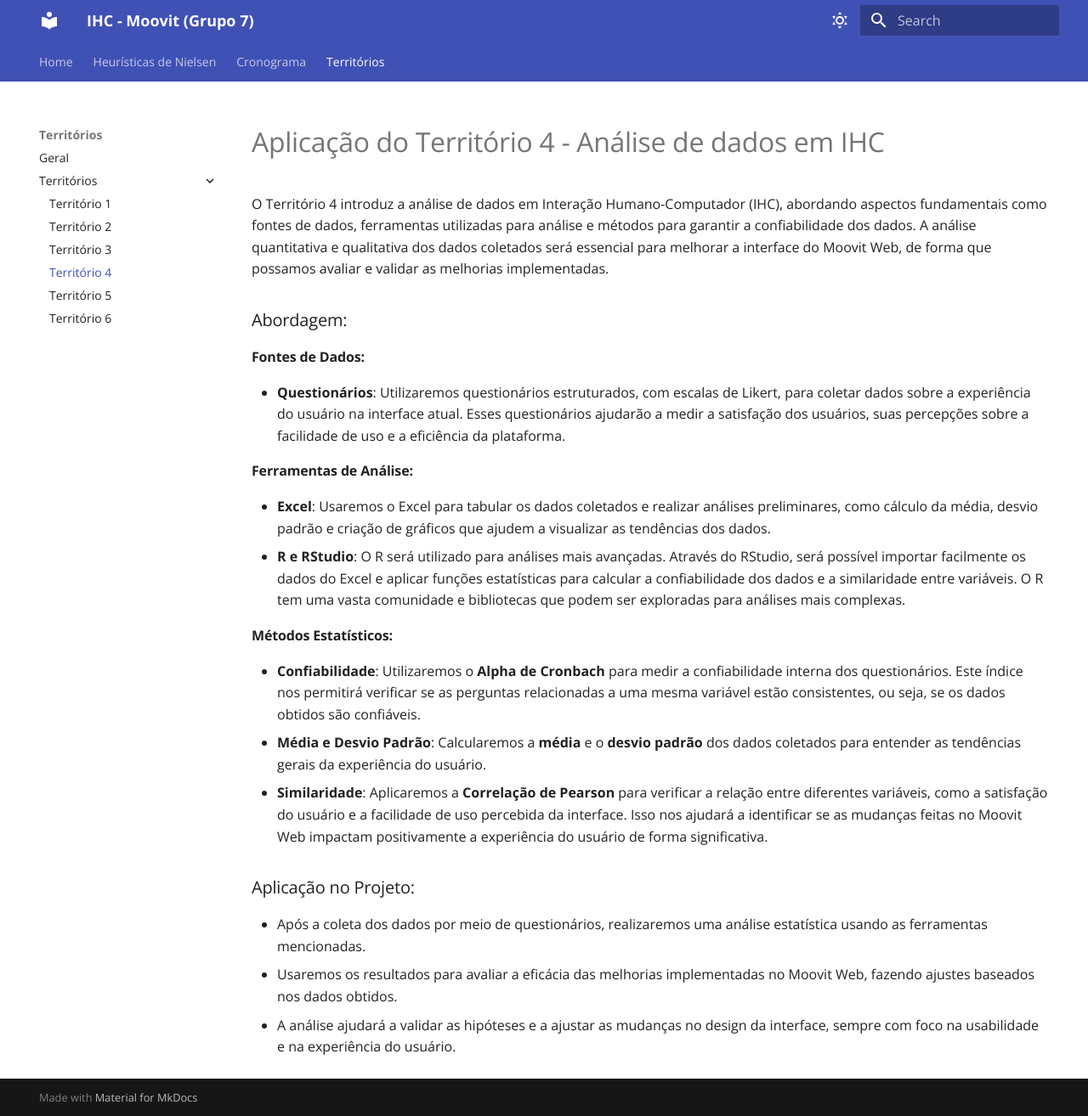
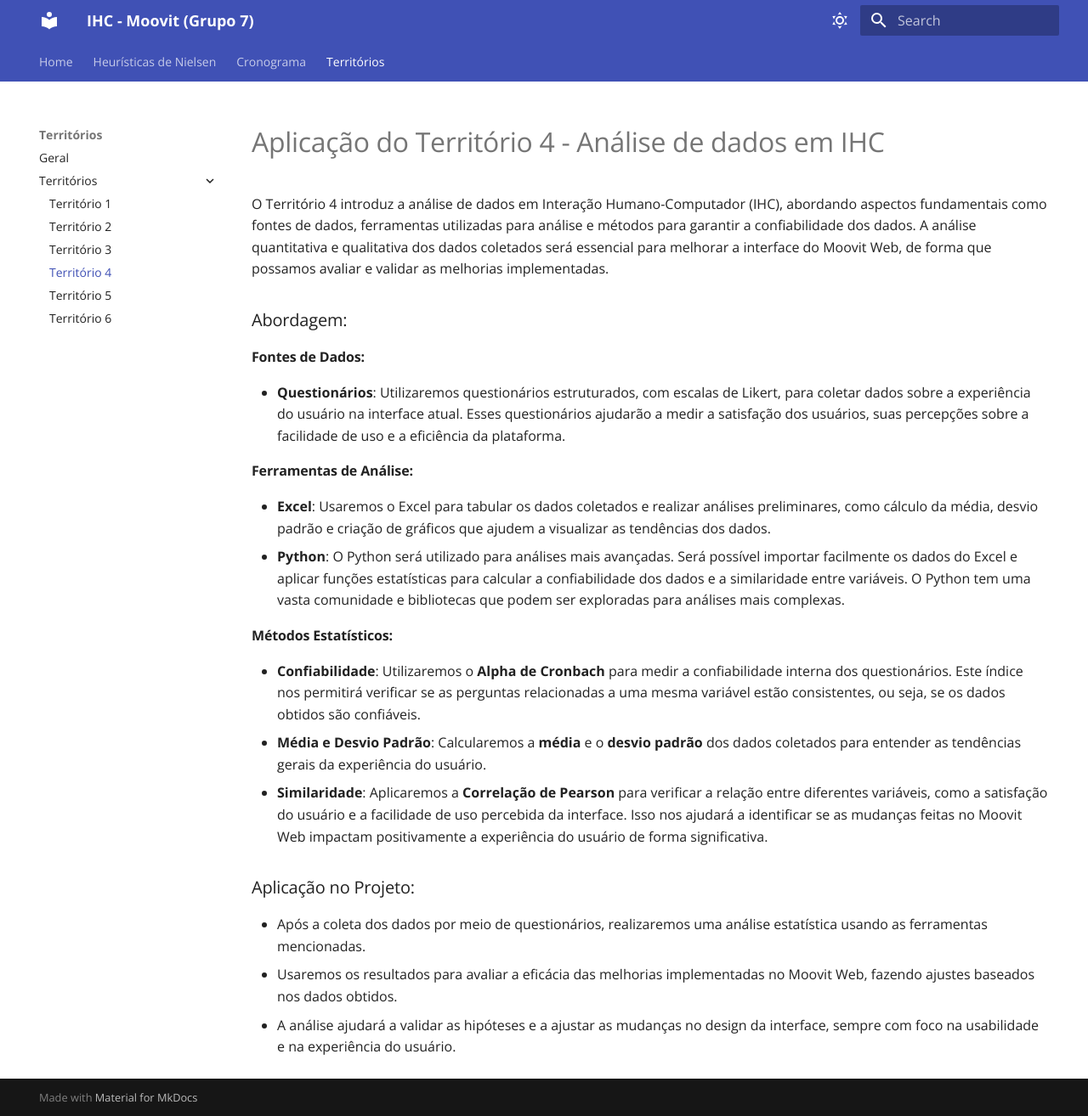
Before and after one commit to th-org/ihc-grupo07, an MkDocs documentation site: the page built from docs/territorios/territorio4.md, in a window 1280 px wide and 1314 px high. Shown: the whole window at 85% size. Built offline with MkDocs 1.6.1 and Material for MkDocs 9.7.7, drawn with Linux system fonts in a browser that asks for light colours.

Commit message:
fix: retirando r e add python

```diff
--- a/docs/territorios/territorio4.md
+++ b/docs/territorios/territorio4.md
@@ -13,7 +13,7 @@ O Território 4 introduz a análise de dados em Interação Humano-Computador (I
 
 #### Ferramentas de Análise:
 - **Excel**: Usaremos o Excel para tabular os dados coletados e realizar análises preliminares, como cálculo da média, desvio padrão e criação de gráficos que ajudem a visualizar as tendências dos dados.
-- **R e RStudio**: O R será utilizado para análises mais avançadas. Através do RStudio, será possível importar facilmente os dados do Excel e aplicar funções estatísticas para calcular a confiabilidade dos dados e a similaridade entre variáveis. O R tem uma vasta comunidade e bibliotecas que podem ser exploradas para análises mais complexas.
+- **Python**: O Python será utilizado para análises mais avançadas. Será possível importar facilmente os dados do Excel e aplicar funções estatísticas para calcular a confiabilidade dos dados e a similaridade entre variáveis. O Python tem uma vasta comunidade e bibliotecas que podem ser exploradas para análises mais complexas.
 
 #### Métodos Estatísticos:
 - **Confiabilidade**: Utilizaremos o **Alpha de Cronbach** para medir a confiabilidade interna dos questionários. Este índice nos permitirá verificar se as perguntas relacionadas a uma mesma variável estão consistentes, ou seja, se os dados obtidos são confiáveis.
```
